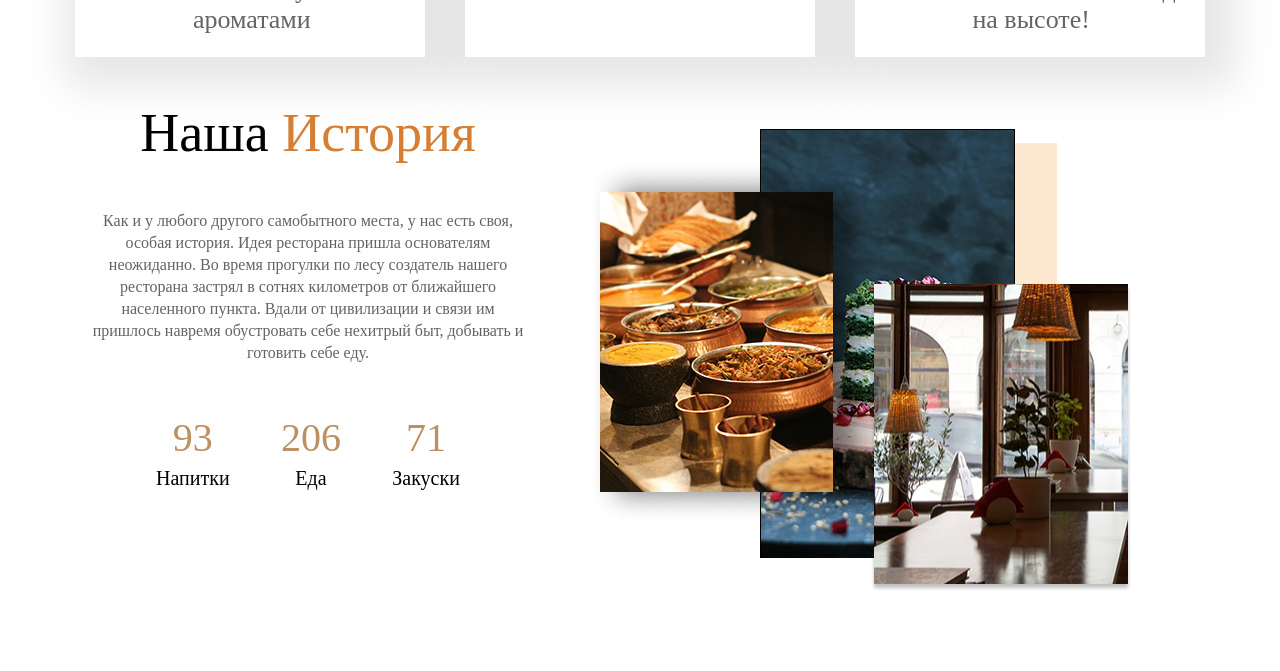
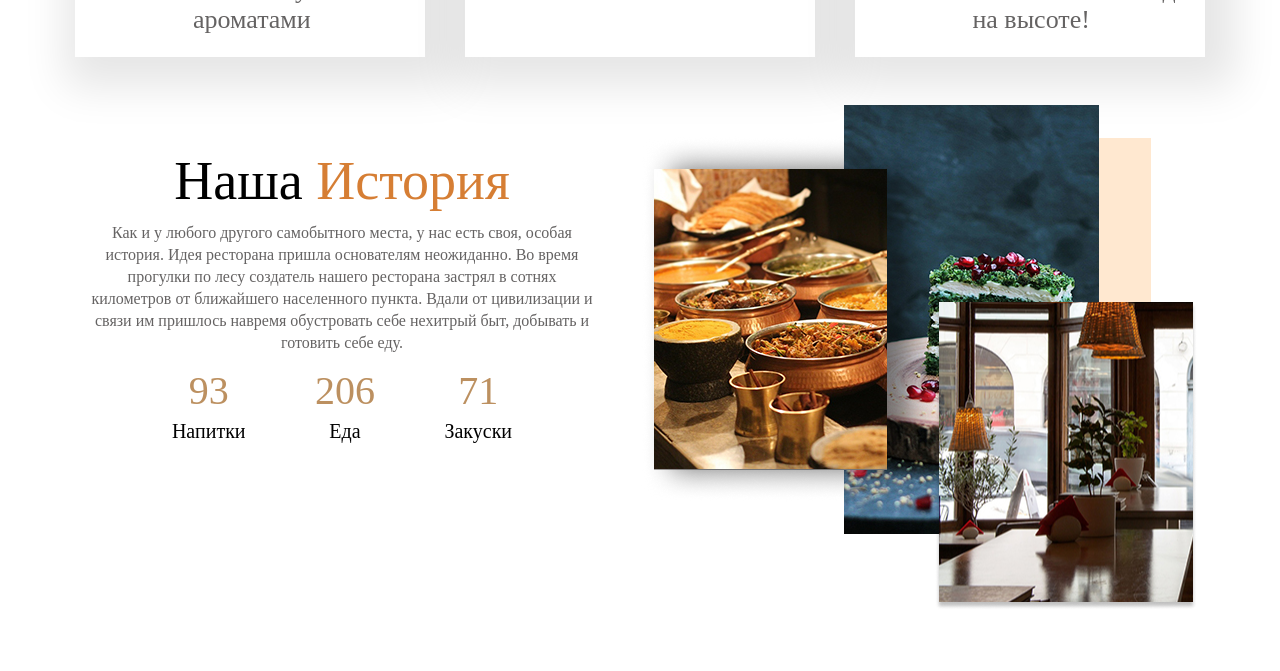
Before and after one commit to VitaliiKos/Bonus_lec_1, a plain HTML site: page lesson6/restaurant_template/index.html in a window 1280 px wide. Shown: the part 966-1637 px from the top of the page. Drawn offline with Linux system fonts and the light colour scheme.

Commit message:
correct .css

```diff
--- a/lesson6/restaurant_template/css/media.css
+++ b/lesson6/restaurant_template/css/media.css
@@ -85,6 +85,7 @@
     .history__content {
         padding: 20px;
         height: auto;
+        width: 100%;
     }
 
     .history__menu {
@@ -93,7 +94,7 @@
     }
 
     .history_photo {
-        max-width: 330px;
+        max-width: 100%;
         height: auto;
         padding: 10px;
     }
@@ -103,6 +104,10 @@
     }
 
     .history_item {
+        display: none;
+    }
+
+    .history_main_image {
         display: none;
     }
 
--- a/lesson6/restaurant_template/css/style.css
+++ b/lesson6/restaurant_template/css/style.css
@@ -256,6 +256,7 @@ table {
     display: flex;
     flex-wrap: wrap;
     height: 978px;
+    justify-content: center;
     margin-top: 250px;
     column-gap: 10px;
 }
@@ -268,9 +269,9 @@ table {
     padding-left: 86px;
     display: flex;
     flex-direction: column;
-    justify-content: space-around;
+    justify-content: center;
     align-items: center;
-    width: 444px;
+    width: 40%;
     height: 426px;
     row-gap: 10px;
     column-gap: 10px;
@@ -321,44 +322,46 @@ table {
     display: flex;
     flex-grow: 1;
     flex-wrap: wrap;
-    width: 539px;
+    justify-content: center;
+    width: 40%;
     height: 498px;
     margin: 0 auto;
 }
 
-.history_item {
-    position: relative;
-    width: auto;
-    height: auto;
-}
+/*.history_item {*/
+/*    position: relative;*/
+/*    width: auto;*/
+/*    height: auto;*/
+/*}*/
+
 
 .history_item_iphone {
     display: none;
 }
 
-.z-i_4 {
-    left: 310px;
-    top: 180px;
-    z-index: 4;
-}
+/*.z-i_4 {*/
+/*    left: 310px;*/
+/*    top: 180px;*/
+/*    z-index: 4;*/
+/*}*/
 
-.z-i_3 {
-    right: 235px;
-    top: 55px;
-    z-index: 3;
-}
+/*.z-i_3 {*/
+/*    right: 235px;*/
+/*    top: 55px;*/
+/*    z-index: 3;*/
+/*}*/
 
-.z-i_2 {
-    left: 200px;
-    bottom: 345px;
-    z-index: 2;
-}
+/*.z-i_2 {*/
+/*    left: 200px;*/
+/*    bottom: 345px;*/
+/*    z-index: 2;*/
+/*}*/
 
-.z-i_1 {
-    left: 30px;
-    bottom: 330px;
-    z-index: 1;
-}
+/*.z-i_1 {*/
+/*    left: 30px;*/
+/*    bottom: 330px;*/
+/*    z-index: 1;*/
+/*}*/
 
 .history__footer {
     margin-top: 85px;
--- a/lesson6/restaurant_template/index.html
+++ b/lesson6/restaurant_template/index.html
@@ -89,11 +89,14 @@
             </div>
         </div>
         <div class="history_photo">
-            <div class="history_item_iphone"><img alt="" src="images/iPhone%2011%20Pro/images.png"></div>
-            <div class="history_item z-i_4"><img alt="history1_254_300" src="images/history1_254_300.png"></div>
-            <div class="history_item z-i_3"><img alt="history2_233_300" src="images/history2_233_300.png"></div>
-            <div class="history_item z-i_2"><img alt="history3_255_430" src="images/history3_255_430.png"></div>
-            <div class="history_item z-i_1"><img alt="history4_212_164" src="images/history4_212_164.png"></div>
+            <div class="history_item_iphone"><img alt="history_item_iphone" src="images/iPhone%2011%20Pro/images.png">
+            </div>
+            <div class="history_main_image"><img alt="history_main_image" src="images/history_main_image.png"></div>
+
+            <!--            <div class="history_item z-i_4"><img alt="history1_254_300" src="images/history1_254_300.png"></div>-->
+            <!--            <div class="history_item z-i_3"><img alt="history2_233_300" src="images/history2_233_300.png"></div>-->
+            <!--            <div class="history_item z-i_2"><img alt="history3_255_430" src="images/history3_255_430.png"></div>-->
+            <!--            <div class="history_item z-i_1"><img alt="history4_212_164" src="images/history4_212_164.png"></div>-->
         </div>
 
         <div class="history__footer">
```
Also changed, not shown: lesson6/restaurant_template/images/history_main_image.png (added).
